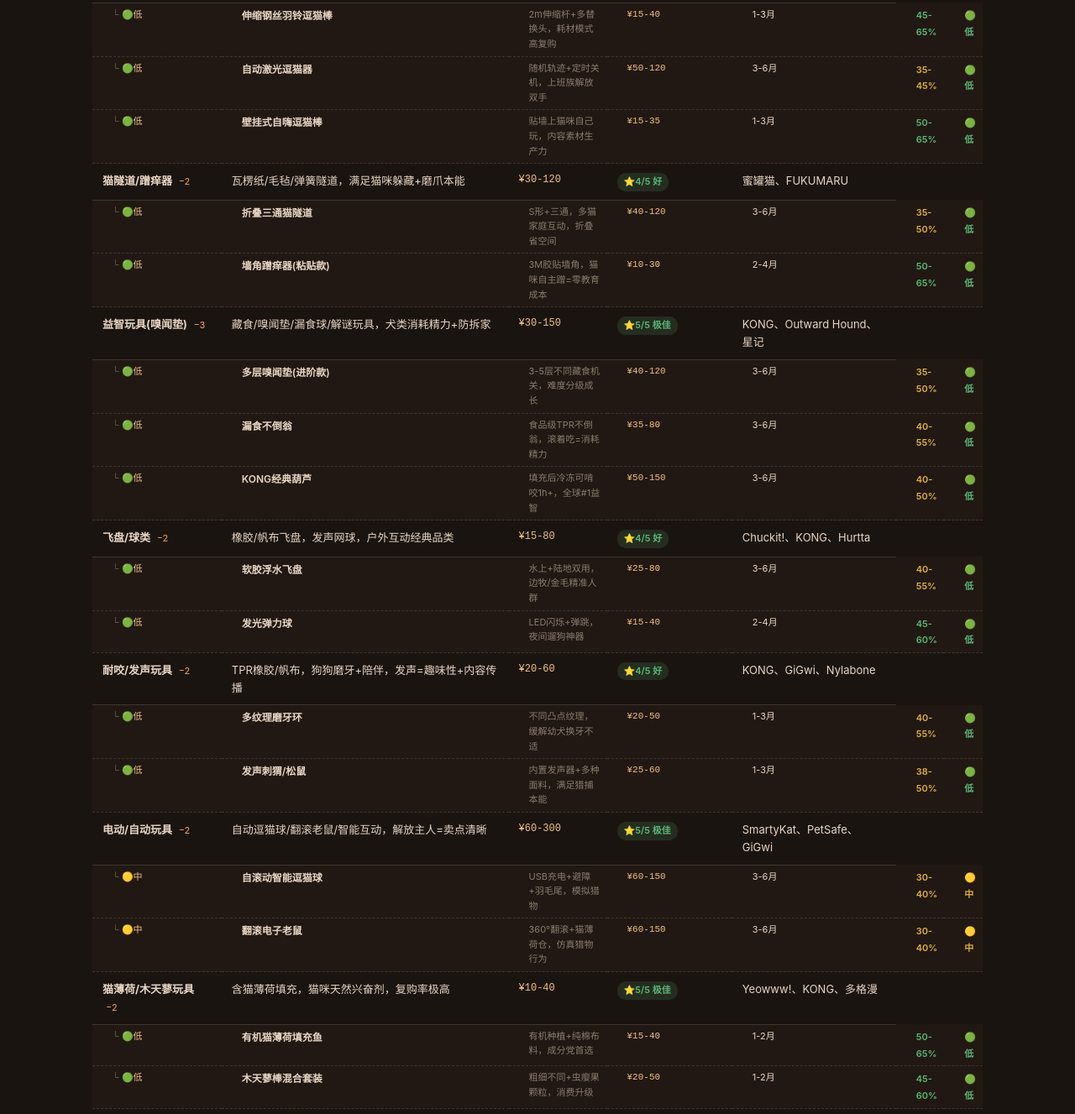
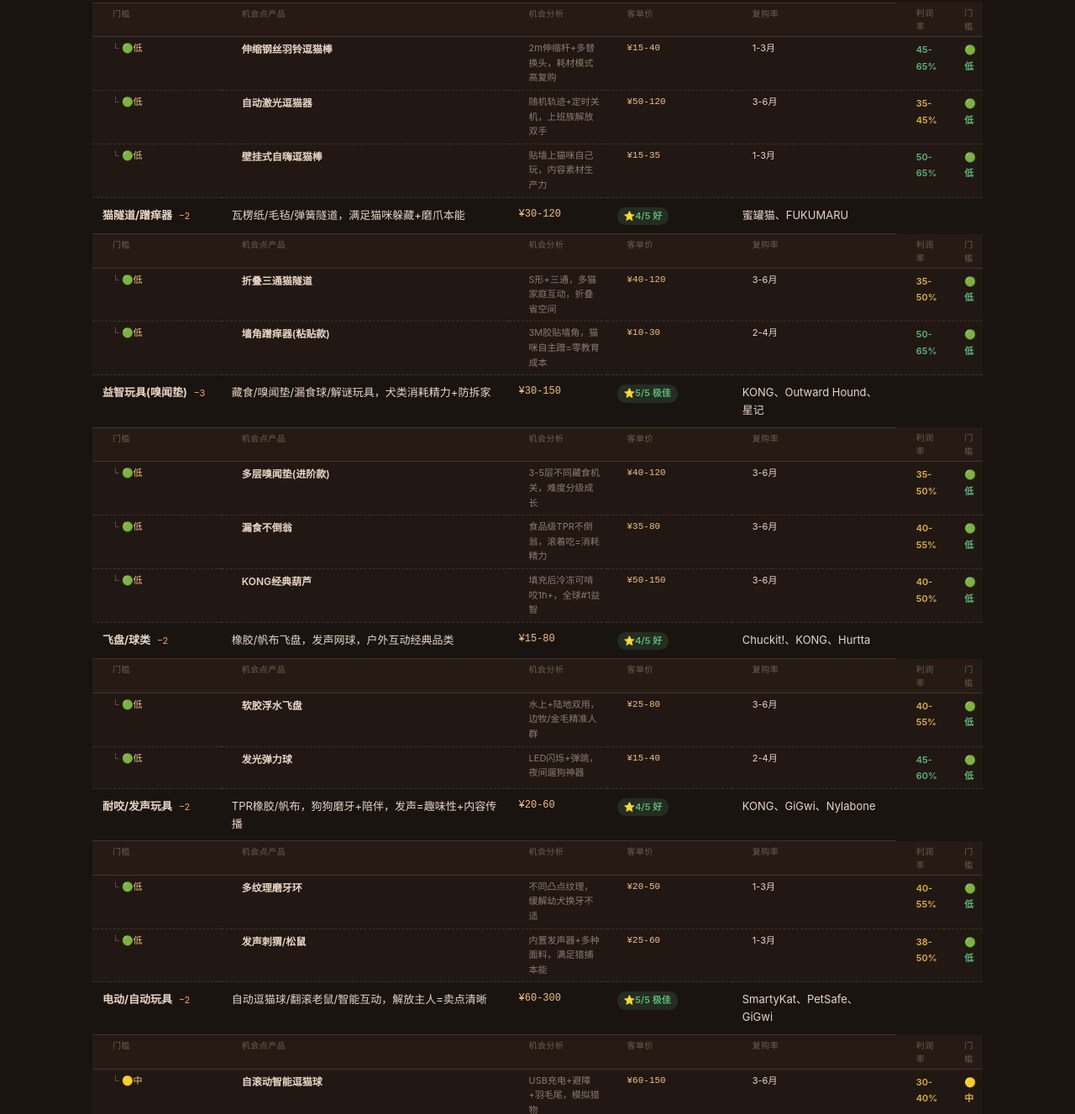
Before and after one commit to zxb20262026/pet-market-research, a plain HTML site: page toys.html in a window 1280 px wide. Shown: the part 270-1597 px from the top of the page at 84% size. Drawn offline with Linux system fonts and the light colour scheme.

Commit message:
📊 v2.1: 三级机会点+列抬头说明 (toys.html)

```diff
--- a/toys.html
+++ b/toys.html
@@ -126,6 +126,11 @@ footer a { color: var(--accent); }
 .opp-group.closed { display: none; }
 tr:hover + .opp-group .opp-row, .opp-group:hover .opp-row { background: rgba(240,160,96,0.08); }
 
+
+.opp-header td { padding: 4px 8px 4px 24px !important; font-size: 10px; color: var(--text-tertiary); border-bottom: 1px solid var(--border) !important; background: rgba(240,160,96,0.05); text-transform: uppercase; letter-spacing: 0.5px; }
+.opp-header td:first-child { color: var(--text-tertiary); }
+.opp-header td:first-child::before { content: ""; }
+
 </style>
 </head>
 <body>
@@ -161,38 +166,45 @@ tr:hover + .opp-group .opp-row, .opp-group:hover .opp-row { background: rgba(240
 <tbody>
 <tr><td><strong>逗猫棒/激光笔</strong> <span class="opp-toggle" onclick="var g=this.parentElement.parentElement.nextElementSibling;g.classList.toggle('closed');this.textContent=this.textContent=='−3'?'+3':'−3'">−3</span></td><td>羽毛/铃铛/伸缩杆/激光，互动性最强=内容传播力最强</td><td class="price-range">¥10-50</td><td><span class="badge badge-green">⭐5/5 极佳</span></td><td>多格漫、GiGwi、Cat Dancer</td></tr>
 <tbody class="opp-group opp-group-逗猫棒-激光笔">
+<tr class="opp-header"><td>门槛</td><td>机会点产品</td><td>机会分析</td><td>客单价</td><td>复购率</td><td>利润率</td><td>门槛</td></tr>
 <tr class="opp-row"><td>🟢低</td><td><span class="opp-name">伸缩钢丝羽铃逗猫棒</span></td><td class="opp-reason">2m伸缩杆+多替换头，耗材模式高复购</td><td class="opp-price">¥15-40</td><td class="opp-rebuy">1-3月</td><td><span class="opp-margin opp-margin-high">45-65%</span></td><td><span class="diff-easy">🟢低</span></td></tr>
 <tr class="opp-row"><td>🟢低</td><td><span class="opp-name">自动激光逗猫器</span></td><td class="opp-reason">随机轨迹+定时关机，上班族解放双手</td><td class="opp-price">¥50-120</td><td class="opp-rebuy">3-6月</td><td><span class="opp-margin opp-margin-mid">35-45%</span></td><td><span class="diff-easy">🟢低</span></td></tr>
 <tr class="opp-row"><td>🟢低</td><td><span class="opp-name">壁挂式自嗨逗猫棒</span></td><td class="opp-reason">贴墙上猫咪自己玩，内容素材生产力</td><td class="opp-price">¥15-35</td><td class="opp-rebuy">1-3月</td><td><span class="opp-margin opp-margin-high">50-65%</span></td><td><span class="diff-easy">🟢低</span></td></tr>
 </tbody>
 <tr><td><strong>猫隧道/蹭痒器</strong> <span class="opp-toggle" onclick="var g=this.parentElement.parentElement.nextElementSibling;g.classList.toggle('closed');this.textContent=this.textContent=='−2'?'+2':'−2'">−2</span></td><td>瓦楞纸/毛毡/弹簧隧道，满足猫咪躲藏+磨爪本能</td><td class="price-range">¥30-120</td><td><span class="badge badge-green">⭐4/5 好</span></td><td>蜜罐猫、FUKUMARU</td></tr>
 <tbody class="opp-group opp-group-猫隧道-蹭痒器">
+<tr class="opp-header"><td>门槛</td><td>机会点产品</td><td>机会分析</td><td>客单价</td><td>复购率</td><td>利润率</td><td>门槛</td></tr>
 <tr class="opp-row"><td>🟢低</td><td><span class="opp-name">折叠三通猫隧道</span></td><td class="opp-reason">S形+三通，多猫家庭互动，折叠省空间</td><td class="opp-price">¥40-120</td><td class="opp-rebuy">3-6月</td><td><span class="opp-margin opp-margin-mid">35-50%</span></td><td><span class="diff-easy">🟢低</span></td></tr>
 <tr class="opp-row"><td>🟢低</td><td><span class="opp-name">墙角蹭痒器(粘贴款)</span></td><td class="opp-reason">3M胶贴墙角，猫咪自主蹭=零教育成本</td><td class="opp-price">¥10-30</td><td class="opp-rebuy">2-4月</td><td><span class="opp-margin opp-margin-high">50-65%</span></td><td><span class="diff-easy">🟢低</span></td></tr>
 </tbody>
 <tr><td><strong>益智玩具(嗅闻垫)</strong> <span class="opp-toggle" onclick="var g=this.parentElement.parentElement.nextElementSibling;g.classList.toggle('closed');this.textContent=this.textContent=='−3'?'+3':'−3'">−3</span></td><td>藏食/嗅闻垫/漏食球/解谜玩具，犬类消耗精力+防拆家</td><td class="price-range">¥30-150</td><td><span class="badge badge-green">⭐5/5 极佳</span></td><td>KONG、Outward Hound、星记</td></tr>
 <tbody class="opp-group opp-group-益智玩具-嗅闻垫-">
+<tr class="opp-header"><td>门槛</td><td>机会点产品</td><td>机会分析</td><td>客单价</td><td>复购率</td><td>利润率</td><td>门槛</td></tr>
 <tr class="opp-row"><td>🟢低</td><td><span class="opp-name">多层嗅闻垫(进阶款)</span></td><td class="opp-reason">3-5层不同藏食机关，难度分级成长</td><td class="opp-price">¥40-120</td><td class="opp-rebuy">3-6月</td><td><span class="opp-margin opp-margin-mid">35-50%</span></td><td><span class="diff-easy">🟢低</span></td></tr>
 <tr class="opp-row"><td>🟢低</td><td><span class="opp-name">漏食不倒翁</span></td><td class="opp-reason">食品级TPR不倒翁，滚着吃=消耗精力</td><td class="opp-price">¥35-80</td><td class="opp-rebuy">3-6月</td><td><span class="opp-margin opp-margin-mid">40-55%</span></td><td><span class="diff-easy">🟢低</span></td></tr>
 <tr class="opp-row"><td>🟢低</td><td><span class="opp-name">KONG经典葫芦</span></td><td class="opp-reason">填充后冷冻可啃咬1h+，全球#1益智</td><td class="opp-price">¥50-150</td><td class="opp-rebuy">3-6月</td><td><span class="opp-margin opp-margin-mid">40-50%</span></td><td><span class="diff-easy">🟢低</span></td></tr>
 </tbody>
 <tr><td><strong>飞盘/球类</strong> <span class="opp-toggle" onclick="var g=this.parentElement.parentElement.nextElementSibling;g.classList.toggle('closed');this.textContent=this.textContent=='−2'?'+2':'−2'">−2</span></td><td>橡胶/帆布飞盘，发声网球，户外互动经典品类</td><td class="price-range">¥15-80</td><td><span class="badge badge-green">⭐4/5 好</span></td><td>Chuckit!、KONG、Hurtta</td></tr>
 <tbody class="opp-group opp-group-飞盘-球类">
+<tr class="opp-header"><td>门槛</td><td>机会点产品</td><td>机会分析</td><td>客单价</td><td>复购率</td><td>利润率</td><td>门槛</td></tr>
 <tr class="opp-row"><td>🟢低</td><td><span class="opp-name">软胶浮水飞盘</span></td><td class="opp-reason">水上+陆地双用，边牧/金毛精准人群</td><td class="opp-price">¥25-80</td><td class="opp-rebuy">3-6月</td><td><span class="opp-margin opp-margin-mid">40-55%</span></td><td><span class="diff-easy">🟢低</span></td></tr>
 <tr class="opp-row"><td>🟢低</td><td><span class="opp-name">发光弹力球</span></td><td class="opp-reason">LED闪烁+弹跳，夜间遛狗神器</td><td class="opp-price">¥15-40</td><td class="opp-rebuy">2-4月</td><td><span class="opp-margin opp-margin-high">45-60%</span></td><td><span class="diff-easy">🟢低</span></td></tr>
 </tbody>
 <tr><td><strong>耐咬/发声玩具</strong> <span class="opp-toggle" onclick="var g=this.parentElement.parentElement.nextElementSibling;g.classList.toggle('closed');this.textContent=this.textContent=='−2'?'+2':'−2'">−2</span></td><td>TPR橡胶/帆布，狗狗磨牙+陪伴，发声=趣味性+内容传播</td><td class="price-range">¥20-60</td><td><span class="badge badge-green">⭐4/5 好</span></td><td>KONG、GiGwi、Nylabone</td></tr>
 <tbody class="opp-group opp-group-耐咬-发声玩具">
+<tr class="opp-header"><td>门槛</td><td>机会点产品</td><td>机会分析</td><td>客单价</td><td>复购率</td><td>利润率</td><td>门槛</td></tr>
 <tr class="opp-row"><td>🟢低</td><td><span class="opp-name">多纹理磨牙环</span></td><td class="opp-reason">不同凸点纹理，缓解幼犬换牙不适</td><td class="opp-price">¥20-50</td><td class="opp-rebuy">1-3月</td><td><span class="opp-margin opp-margin-mid">40-55%</span></td><td><span class="diff-easy">🟢低</span></td></tr>
 <tr class="opp-row"><td>🟢低</td><td><span class="opp-name">发声刺猬/松鼠</span></td><td class="opp-reason">内置发声器+多种面料，满足猎捕本能</td><td class="opp-price">¥25-60</td><td class="opp-rebuy">1-3月</td><td><span class="opp-margin opp-margin-mid">38-50%</span></td><td><span class="diff-easy">🟢低</span></td></tr>
 </tbody>
 <tr><td><strong>电动/自动玩具</strong> <span class="opp-toggle" onclick="var g=this.parentElement.parentElement.nextElementSibling;g.classList.toggle('closed');this.textContent=this.textContent=='−2'?'+2':'−2'">−2</span></td><td>自动逗猫球/翻滚老鼠/智能互动，解放主人=卖点清晰</td><td class="price-range">¥60-300</td><td><span class="badge badge-green">⭐5/5 极佳</span></td><td>SmartyKat、PetSafe、GiGwi</td></tr>
 <tbody class="opp-group opp-group-电动-自动玩具">
+<tr class="opp-header"><td>门槛</td><td>机会点产品</td><td>机会分析</td><td>客单价</td><td>复购率</td><td>利润率</td><td>门槛</td></tr>
 <tr class="opp-row"><td>🟡中</td><td><span class="opp-name">自滚动智能逗猫球</span></td><td class="opp-reason">USB充电+避障+羽毛尾，模拟猎物</td><td class="opp-price">¥60-150</td><td class="opp-rebuy">3-6月</td><td><span class="opp-margin opp-margin-mid">30-40%</span></td><td><span class="diff-mid">🟡中</span></td></tr>
 <tr class="opp-row"><td>🟡中</td><td><span class="opp-name">翻滚电子老鼠</span></td><td class="opp-reason">360°翻滚+猫薄荷仓，仿真猎物行为</td><td class="opp-price">¥60-150</td><td class="opp-rebuy">3-6月</td><td><span class="opp-margin opp-margin-mid">30-40%</span></td><td><span class="diff-mid">🟡中</span></td></tr>
 </tbody>
 <tr><td><strong>猫薄荷/木天蓼玩具</strong> <span class="opp-toggle" onclick="var g=this.parentElement.parentElement.nextElementSibling;g.classList.toggle('closed');this.textContent=this.textContent=='−2'?'+2':'−2'">−2</span></td><td>含猫薄荷填充，猫咪天然兴奋剂，复购率极高</td><td class="price-range">¥10-40</td><td><span class="badge badge-green">⭐5/5 极佳</span></td><td>Yeowww!、KONG、多格漫</td></tr>
 <tbody class="opp-group opp-group-猫薄荷-木天蓼玩具">
+<tr class="opp-header"><td>门槛</td><td>机会点产品</td><td>机会分析</td><td>客单价</td><td>复购率</td><td>利润率</td><td>门槛</td></tr>
 <tr class="opp-row"><td>🟢低</td><td><span class="opp-name">有机猫薄荷填充鱼</span></td><td class="opp-reason">有机种植+纯棉布料，成分党首选</td><td class="opp-price">¥15-40</td><td class="opp-rebuy">1-2月</td><td><span class="opp-margin opp-margin-high">50-65%</span></td><td><span class="diff-easy">🟢低</span></td></tr>
 <tr class="opp-row"><td>🟢低</td><td><span class="opp-name">木天蓼棒混合套装</span></td><td class="opp-reason">粗细不同+虫瘿果颗粒，消费升级</td><td class="opp-price">¥20-50</td><td class="opp-rebuy">1-2月</td><td><span class="opp-margin opp-margin-high">45-60%</span></td><td><span class="diff-easy">🟢低</span></td></tr>
 </tbody>
```
